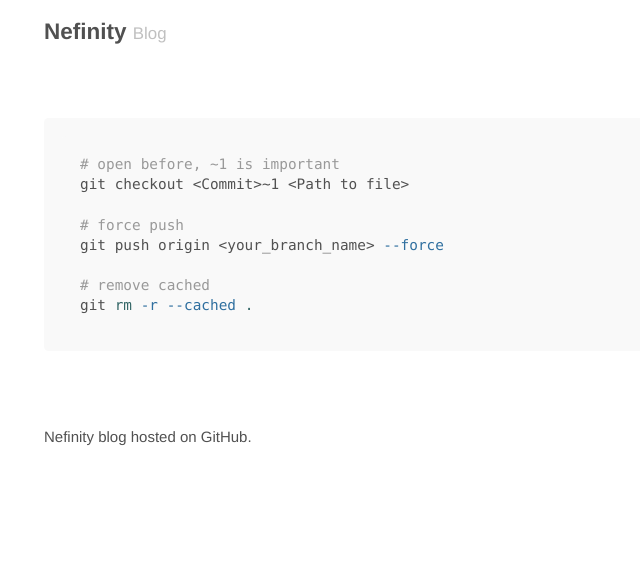
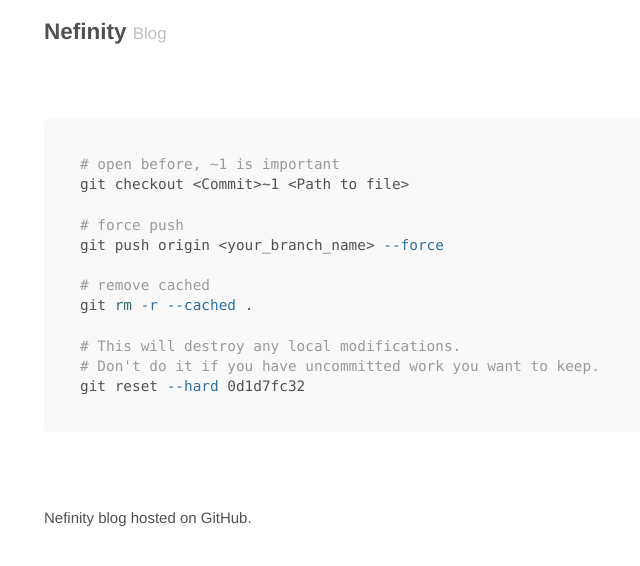
Before and after one commit to yatyricky/yatyricky.github.io, a Jekyll site: the page built from notes/Command/Git cheat sheet.md, in a window 1280 px wide. Shown: the top 566 px of the page, without its empty margins (281-921 px from the left). Built offline with Jekyll 4.4.1, drawn with Linux system fonts in a browser that asks for light colours; our own code applies the rules of GitHub Pages for plain Markdown files.

Commit message:
git hard reset

````diff
--- a/notes/Command/Git cheat sheet.md
+++ b/notes/Command/Git cheat sheet.md
@@ -7,4 +7,8 @@ git push origin <your_branch_name> --force
 
 # remove cached
 git rm -r --cached .
+
+# This will destroy any local modifications.
+# Don't do it if you have uncommitted work you want to keep.
+git reset --hard 0d1d7fc32
 ```
````
